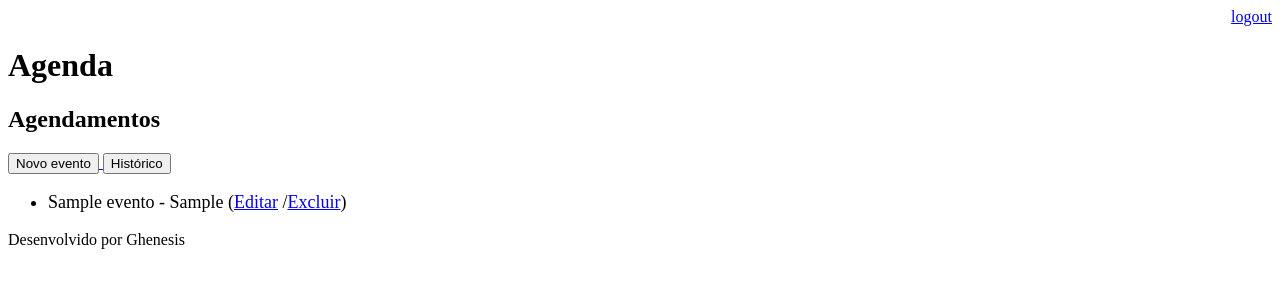
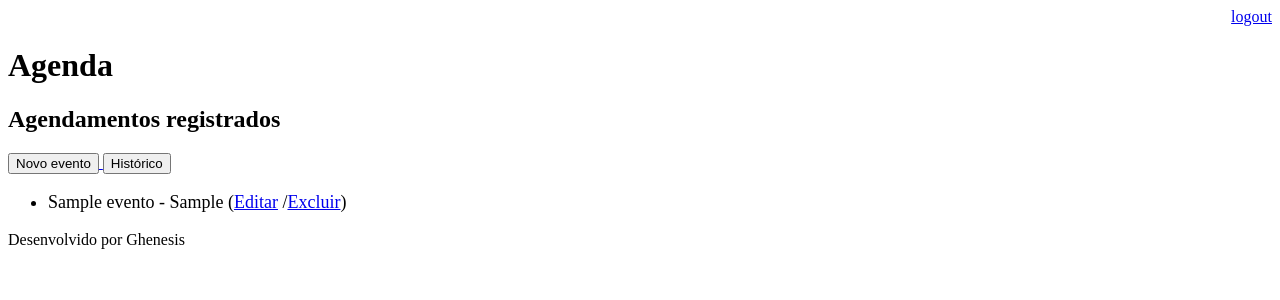
Before and after one commit to JoaoMBarros/agenda, a Django app: template templates/agenda.html in a window 1280 px wide. Shown: the top 300 px of the page. Run offline with Django 3.2, Linux system fonts and the light colour scheme; the template is opened without the code that fills it: most values are stand-ins (such as "Sample title", 1, 10 or a date in 2020).

Commit message:
Titulo atualizado

```diff
--- a/templates/agenda.html
+++ b/templates/agenda.html
@@ -1,7 +1,7 @@
 {% extends "model-page.html" %}
 
 {% block content %}
-    <h2>Agendamentos</h2>
+    <h2>Agendamentos registrados</h2>
     <a href = "evento/">
         <button type="button">Novo evento</button>
     </a><a href="historico/">
```
